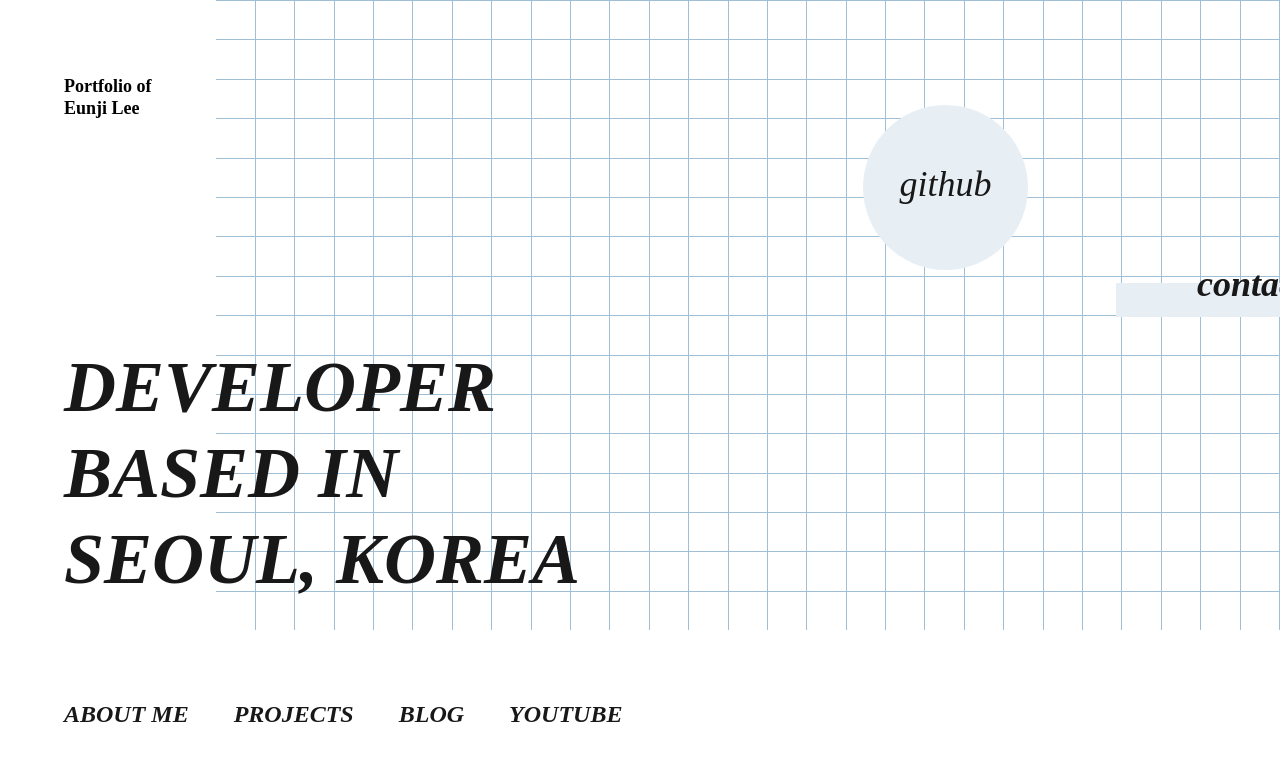
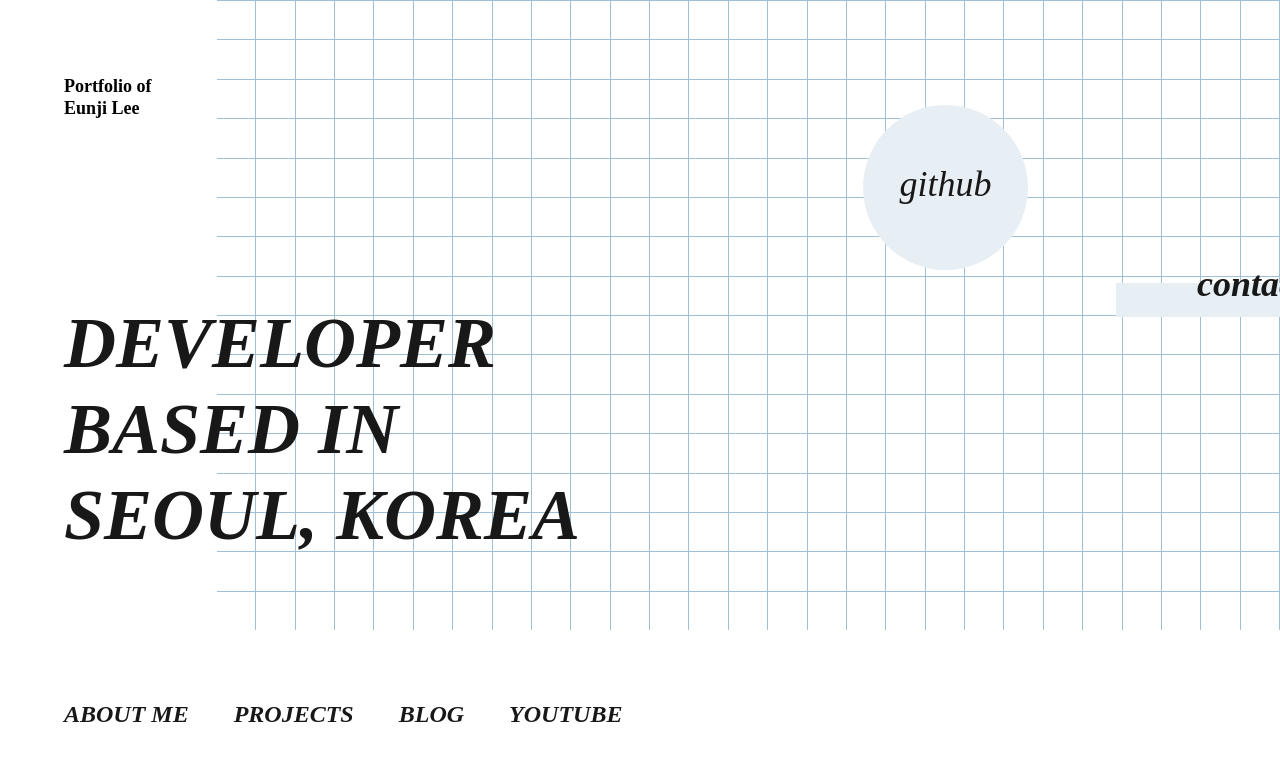
Before and after one commit to saltycroissants/web-portfolio-2021, a React (Create React App) app: page /#/ in a window 1280 px wide. Shown: the top 760 px of the page. Built offline with nearby package versions, Linux system fonts and the light colour scheme; no server answers; sample sign-in values are in the browser's storage.

Commit message:
grid component 수정 issue #5

```diff
--- a/src/components/GridBorder.js
+++ b/src/components/GridBorder.js
@@ -1,32 +1,39 @@
 import React from 'react';
 import Box from '@material-ui/core/Box';
 
-const defaultProps = {
-  fontsize : '16px',
-  bgcolor: 'background.paper',
-  border: 1,
-  m: 0,
-  borderColor: '#9FBFD6',
-  style: { width: '2.4rem', height: '2.4rem' },
-};
+let BACKGROUND_COLOR = "background.paper";
+let BORDER_COLOR = "#9FBFD6";
 
 const boxLine = () =>{
   let arr = [];
   for (let i =0; i<27; i++){
-    arr[i] = <Box {...defaultProps} borderLeft={0} borderBottom={0}/>
+    arr[i] = <Box
+      fontSize = '16px'
+      bgcolor= {BACKGROUND_COLOR}
+      border= {1}
+      m= {0}
+      borderColor= {BORDER_COLOR}
+      p = '1.2rem'
+      borderLeft={0} borderBottom={0}/>
   }
   //console.log("length of arr" , arr.length);
   let arrRow = [];
   for( let j = 0; j<16; j++ ){
-    arrRow[j] = <Box display="flex" justifyContent="center">{arr}</Box>
+    arrRow[j] = <Box display="flex" justifyContent="center" >{arr}</Box>
   }
   return arrRow
 }
 
-export default function BorderSubtractive() {
+const BorderSubtractive = ({backgroundColor , borderColor}) => {
+
+  BACKGROUND_COLOR = backgroundColor;
+  BORDER_COLOR = borderColor;
+  console.log("backgroundcolor is "+ backgroundColor);
   return (
     <>
       {boxLine()}
     </>
   );
 }
+
+export default BorderSubtractive;
--- a/src/components/Router.js
+++ b/src/components/Router.js
@@ -2,6 +2,8 @@ import React from 'react'
 import {HashRouter as Router, Route, Switch} from "react-router-dom"
 import Auth from '../routes/Auth';
 import Home from '../routes/Home';
+import Aboutme from '../routes/Aboutme';
+import Project from '../routes/Project'
 
 const AppRouter = ({isLoggedIn}) => {
 
@@ -11,6 +13,8 @@ const AppRouter = ({isLoggedIn}) => {
                 {isLoggedIn ? (<Route exact path = "/"> <Home/> </Route>)
                 : (<Route exact path = "/"> <Auth/> </Route>)}
             </Switch>
+            <Route path = "/aboutme" exact={true} component = {Aboutme}></Route>
+            <Route path = "/projects" exact={true} component = {Project}></Route>
         </Router>
     )
 }
--- a/src/components/css/Loading.module.css
+++ b/src/components/css/Loading.module.css
@@ -8,7 +8,6 @@ body{
     width : 100%;
     height : 100%;
     margin : 0;
-    background: #181818;
 }
 .container{
     padding-top :100px;
--- /dev/null
+++ b/src/routes/Aboutme.js
@@ -0,0 +1,24 @@
+import React from 'react'
+import styles from './css/Aboutme.module.css'
+import BorderSubtractive from '../components/GridBorder'
+
+const Aboutme = () => {
+    return (
+        <>
+            <div className= {styles.container}>
+                <div className = {styles.gridContainer}>
+                        <BorderSubtractive backgroundColor ='#E7EFF5' borderColor = '#9FBFD6'/>
+                </div>
+                <div className = {styles.innerContainer}>
+                    <div className= {styles.logoBox}>
+                        <div className = {styles.logoText}>Portfolio of</div>
+                        <div className = {styles.logoText}>Eunji Lee</div>
+                    </div>
+                    <div>about me</div>
+                </div>
+            </div>
+        </>
+    )
+}
+
+export default Aboutme;
--- a/src/routes/Home.js
+++ b/src/routes/Home.js
@@ -1,6 +1,7 @@
 import React, {useState} from 'react'
 import styles from './css/Home.module.css'
 import BorderSubtractive from '../components/GridBorder'
+import { Link } from 'react-router-dom';
 
 const Home = () => {
     const [isHover, setHover] = useState(false);
@@ -10,7 +11,7 @@ const Home = () => {
     return (
         <div className = {styles.container}>
             <div className = {styles.gridContainer}>
-                    <BorderSubtractive />
+                    <BorderSubtractive backgroundColor = '#FFF' borderColor = '#9FBFD6'/>
             </div>
             <div className = {styles.innerContainer}>
                 <div className= {styles.logoBox}>
@@ -37,9 +38,9 @@ const Home = () => {
                     <div className = {styles.text}>SEOUL, KOREA</div>
                 </div>
                 <div className ={styles.bottomTab}>
-                    <div className = {styles.bottomTabText}>ABOUT ME</div>
-                    <div className = {styles.bottomTabText}>PROJECTS</div>
-                    <div className = {styles.bottomTabText}>BLOG</div>
+                    <Link to = "/aboutme" className = {styles.bottomTabText}>ABOUT ME</Link>
+                    <Link to = "/projects" className = {styles.bottomTabText}>PROJECTS</Link>
+                    <a href="https://eunji-lee.tistory.com/" className = {styles.bottomTabText}>BLOG</a>
                     <div className = {styles.bottomTabText}>YOUTUBE</div>
                 </div>
 
--- /dev/null
+++ b/src/routes/css/Aboutme.module.css
@@ -0,0 +1,40 @@
+html,body{
+    width : 100%;
+    height : 100%;
+    margin : 0;
+    padding : 0;
+    font-size: 16px;
+    background-color: #E7EFF5;
+
+}
+
+.container{
+    width : 100%;
+    margin : 0;
+}
+
+.innerContainer{
+    min-height : 800px;
+    width : 90%;
+    margin : auto;
+    z-index: 10;
+}
+.gridContainer{
+    position : absolute;
+    top: 0px;
+    right : 0px;
+    z-index: 0;
+}
+.logoText{
+    font-family: Acumin Pro Wide;
+    font-style: normal;
+    font-weight: 600;
+    font-size: 18px;
+    line-height: 22px;
+}
+.logoBox{
+    position: absolute;
+    width: 105px;
+    height: 43px;
+    top: 75px;
+}
--- a/src/routes/css/Home.module.css
+++ b/src/routes/css/Home.module.css
@@ -100,7 +100,7 @@ html,body{
     position: absolute;
     width: 670px;
     height: 254px;
-    top: 344px;
+    top: 300px;
 }
 .logoText{
     font-family: Acumin Pro Wide;
@@ -133,4 +133,16 @@ html,body{
     line-height: 29px;
     color: #181818;
     margin-right : 45px;
+    text-decoration: none;
 }
+.bottomTabText:hover{
+    font-family: Acumin Pro Wide;
+    font-style: italic;
+    font-weight: bold;
+    font-size: 24px;
+    line-height: 29px;
+    background-color: #181818;
+    color: #E7EFF5;
+    margin-right : 45px;
+    text-decoration: none;
+}
```
Also changed, not shown: 1 other file (tests, documents, lock files or other folders).
